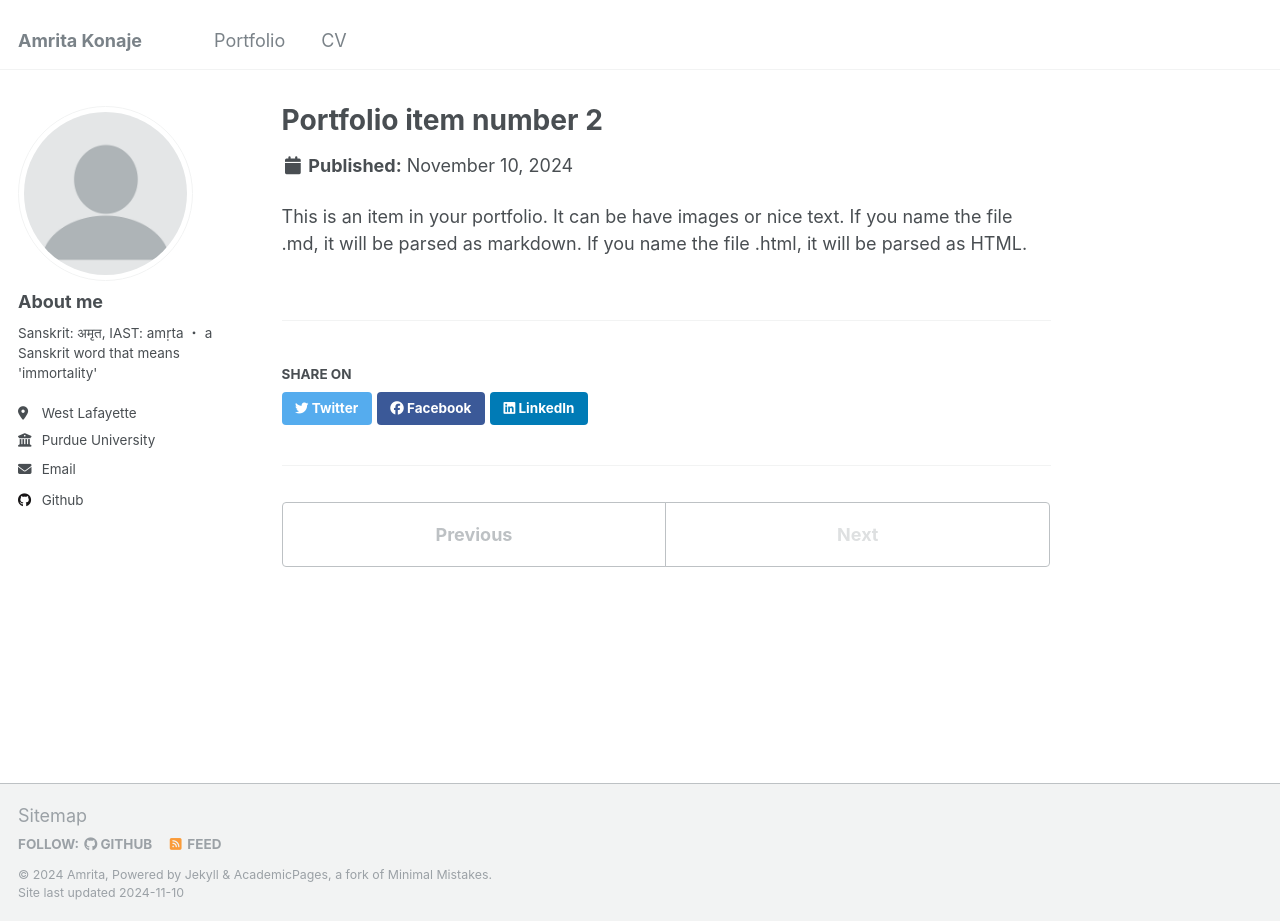
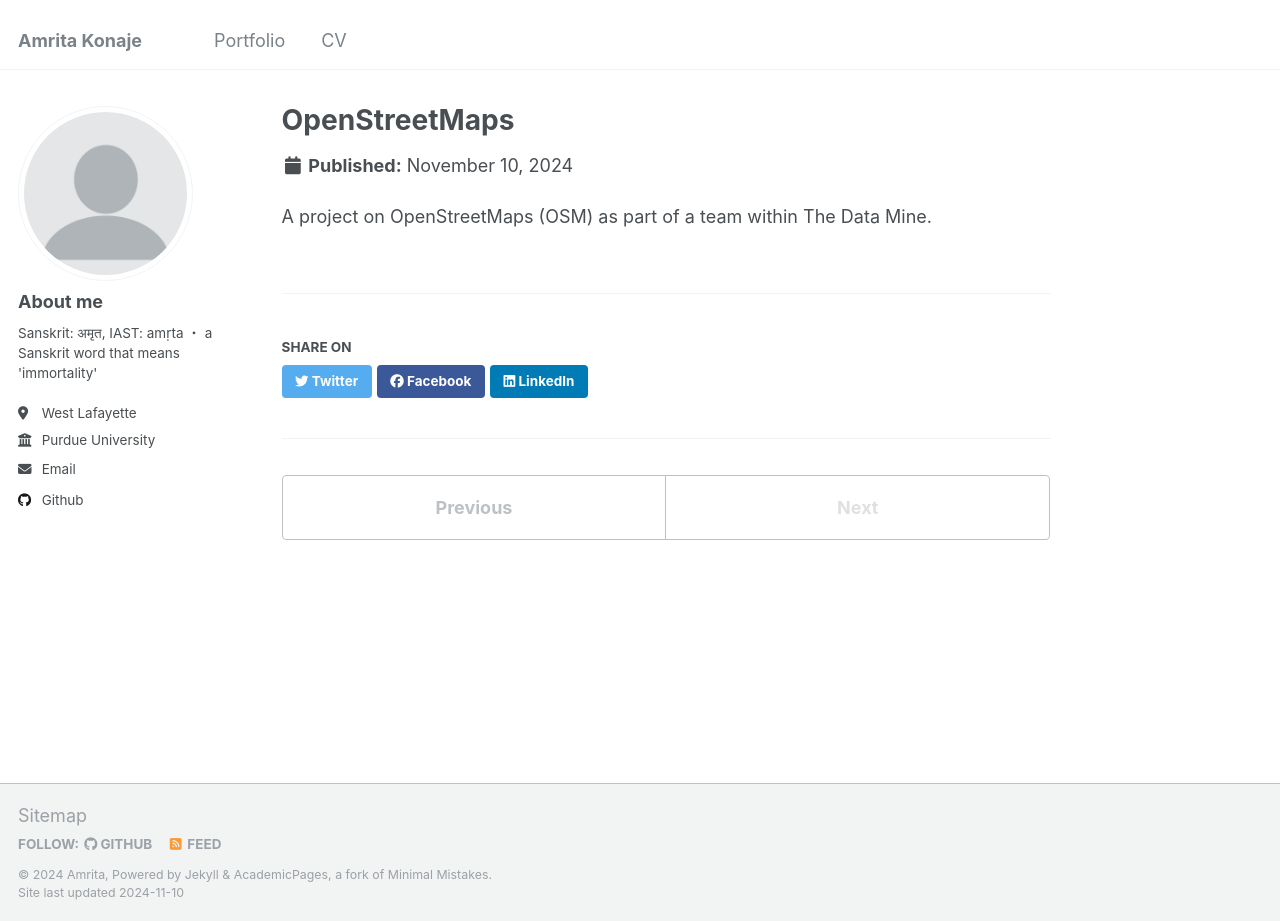
Before and after one commit to akonaje/akonaje.github.io, a Jekyll site: the page built from _portfolio/portfolio-2.html, in a window 1280 px wide and 921 px high. Built offline with Jekyll 4.4.1, drawn with Linux system fonts in a browser that asks for light colours.

Commit message:
Update portfolio-2.html

```diff
--- a/_portfolio/portfolio-2.html
+++ b/_portfolio/portfolio-2.html
@@ -1,7 +1,7 @@
 ---
-title: "Portfolio item number 2"
+title: "OpenStreetMaps"
 excerpt: "Short description of portfolio item number 2 <br/><img src='/images/500x300.png'>"
 collection: portfolio
 ---
 
-This is an item in your portfolio. It can be have images or nice text. If you name the file .md, it will be parsed as markdown. If you name the file .html, it will be parsed as HTML.
+A project on OpenStreetMaps (OSM) as part of a team within The Data Mine.
```
